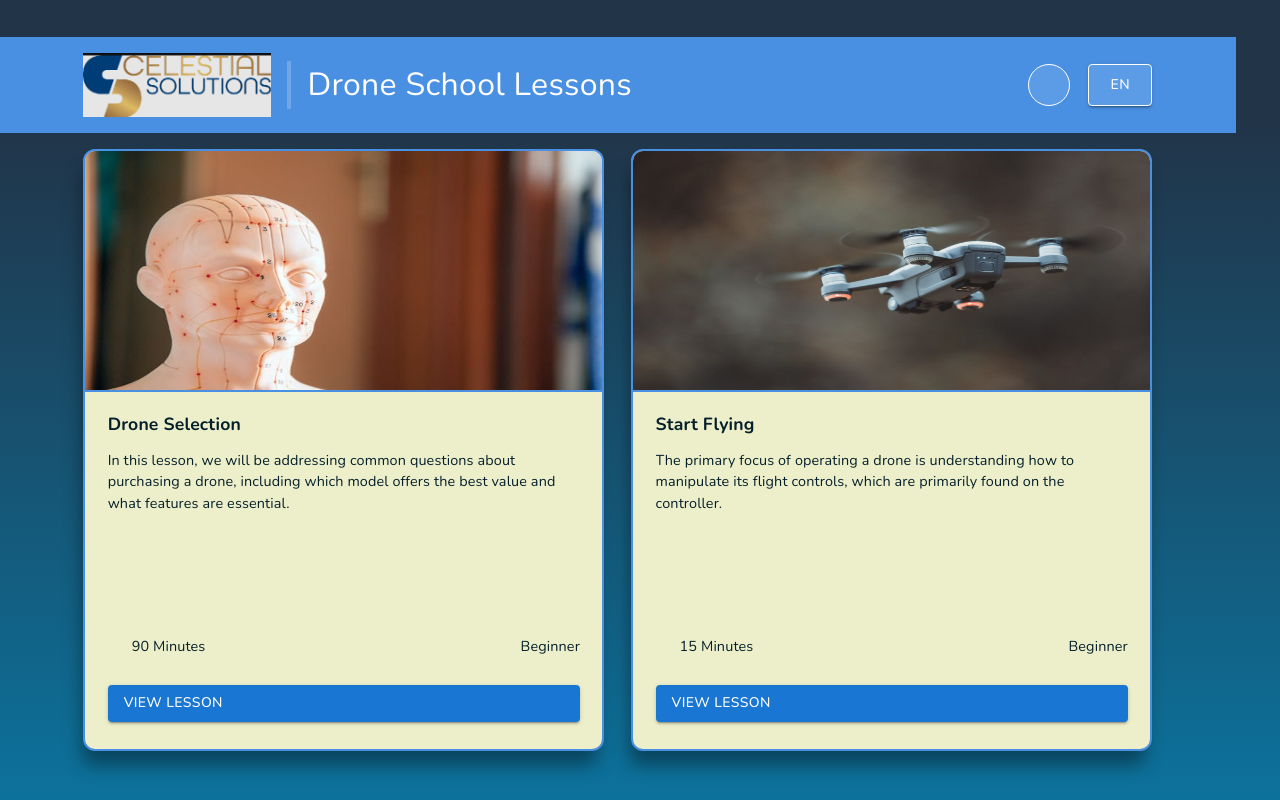
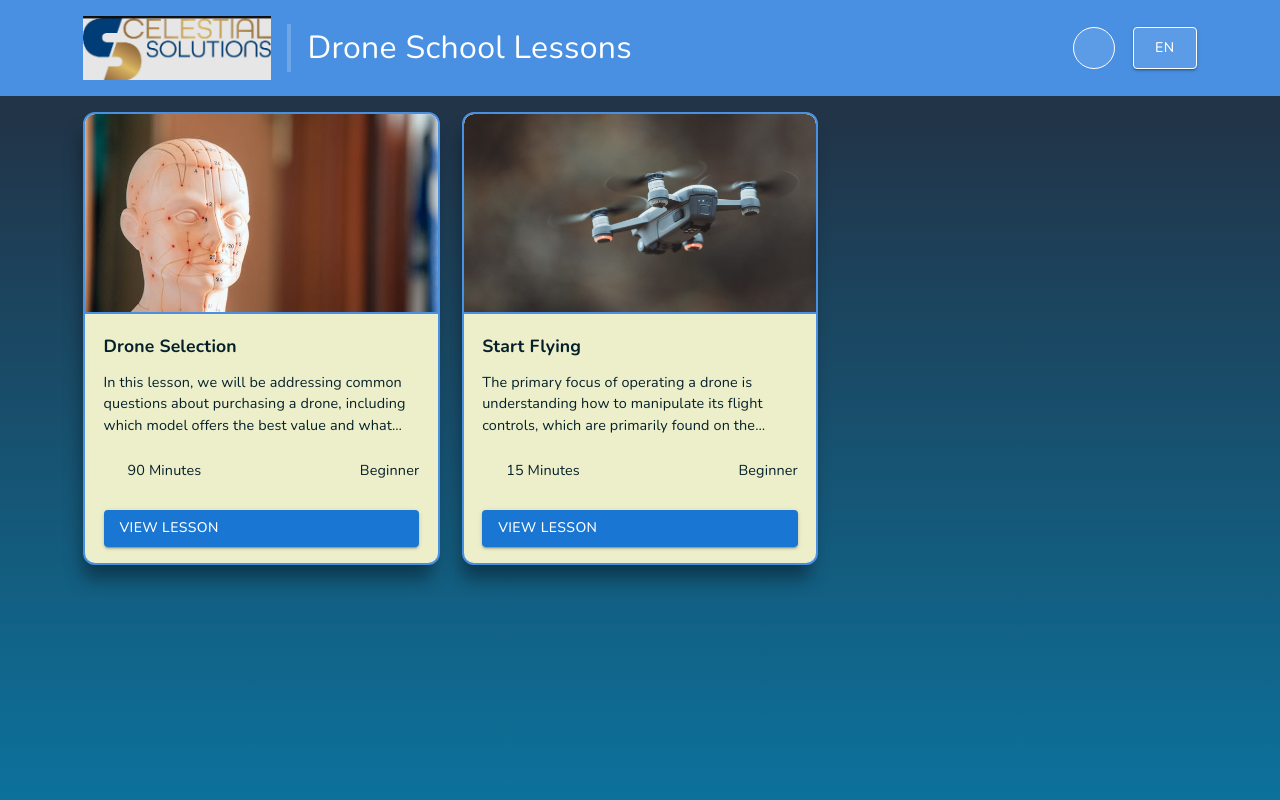
Before and after one commit to Milosavljevichh/droneSchool, a React (Vite) app: page / in a window 1280 px wide. Built offline with nearby package versions, Linux system fonts and the light colour scheme; some icons are missing.

Commit message:
modified style

```diff
--- a/src/components/LessonCard.jsx
+++ b/src/components/LessonCard.jsx
@@ -7,20 +7,24 @@ export default function LessonCard({id, cover, title, description, duration, lev
 
     const styles={
         card:{
-            width:'fit-content',
-            height:'100%',
+            boxSizing:'border-box',
+            maxWidth:'32%',
+            height:'fit-content',
             border:'2px #4A90E2 solid',
             boxShadow: "-4px 17px 18px -3px rgba(0, 0, 0, 0.38)",
             borderRadius:'12px',
+            backgroundColor:"#ECEFCA",
+            color:"#06202B",
             overflow:'hidden',
-            backgroundColor:"#ECEFCA",
-            color:"#06202B"
+            marginBottom:'32px'
         },
         cover:{
             height:'40%',
             width:'100%',
             marginBottom:'12px',
             borderBottom:'2px #4A90E2 solid',
+            borderRadius:'10px 10px 0 0',
+            width: '100%', objectFit: 'cover', aspectRatio: '16/9'
         },
         title:{
             fontSize:'1.1rem',
@@ -32,19 +36,16 @@ export default function LessonCard({id, cover, title, description, duration, lev
             display: '-webkit-box',
             WebkitBoxOrient: 'vertical',
             overflow: 'hidden',
-            WebkitLineClamp: 5, // Limit to 5 lines
+            WebkitLineClamp: 'clamp(2, 3, 4)',
         }
     }
 
     return(
         <Box sx={styles.card}>
             <img src={cover} alt="Lesson Cover" style={styles.cover} />
-            <Box sx={{
-                    height: `calc(100% - ${parseInt(styles.cover.height)}% - 32px)`
-                }}>
                 <Box sx={{
                 paddingX:'10px',
-                height:'100%',
+                height:'fit-content',
                 display:'flex',
                 flexDirection:'column',
                 justifyContent:'space-between',
@@ -75,7 +76,6 @@ export default function LessonCard({id, cover, title, description, duration, lev
                         </Button>
                     </Box>
                 </Box>
-            </Box>
         </Box>
     )
 }
--- a/src/pages/LessonsPage.jsx
+++ b/src/pages/LessonsPage.jsx
@@ -1,5 +1,4 @@
 import LessonCard from "../components/LessonCard"
-import dummy from "../assets/dummy.jpg"
 import { Box } from "@mui/material"
 import { lessons } from "../lessons/index.js"
 
@@ -7,22 +6,20 @@ export default function LessonsPage(){
 
     const styles={
         lessonContainer:{
-            padding:'2vh 6.5vw',
-            display:"grid",
-            gridTemplateColumns: "repeat(auto-fit, minmax(320px, 1fr))",
-            gap:'2.5%'
+            minHeight:'84vh',
+            height:'fit-content',
+            display:'flex',
+            flexWrap:'wrap',
+            gap:'2%',
+            alignItems:'flex-start',
+            justifyContent:'left',
         }
     }
 
     return(
+        <Box sx={{
+            padding:'2vh 6.5vw', width:'fit-content', height:'fit-content', display:'flex', justifyContent:'center'}}>
         <Box sx={styles.lessonContainer}>
-            {/* <LessonCard
-                cover={dummy}
-                title={"Photogrammetry VS LiDAR"}
-                description={"In-depth comparison of Photogrammetry and LiDAR technologies for drone surveying, including accuracy analysis, use cases, and practical applicationsLiDAR technologies for drone surveying, including accuracy analysis, use cases, and practical applications"}
-                duration={90}
-                level={"Advanced"}
-            /> */}
             {lessons.map((lesson)=>(
                 <LessonCard
                 key={lesson.id}
@@ -35,5 +32,6 @@ export default function LessonsPage(){
                 />
             ))}
         </Box>
+        </Box>
     )
 }
--- a/src/pages/UserLayout.jsx
+++ b/src/pages/UserLayout.jsx
@@ -5,9 +5,7 @@ export default function UserLayout({children}){
     return(
         <>
             <Header />
-            <Box>
                 {children}
-            </Box>
         </>
     )
 }
```
